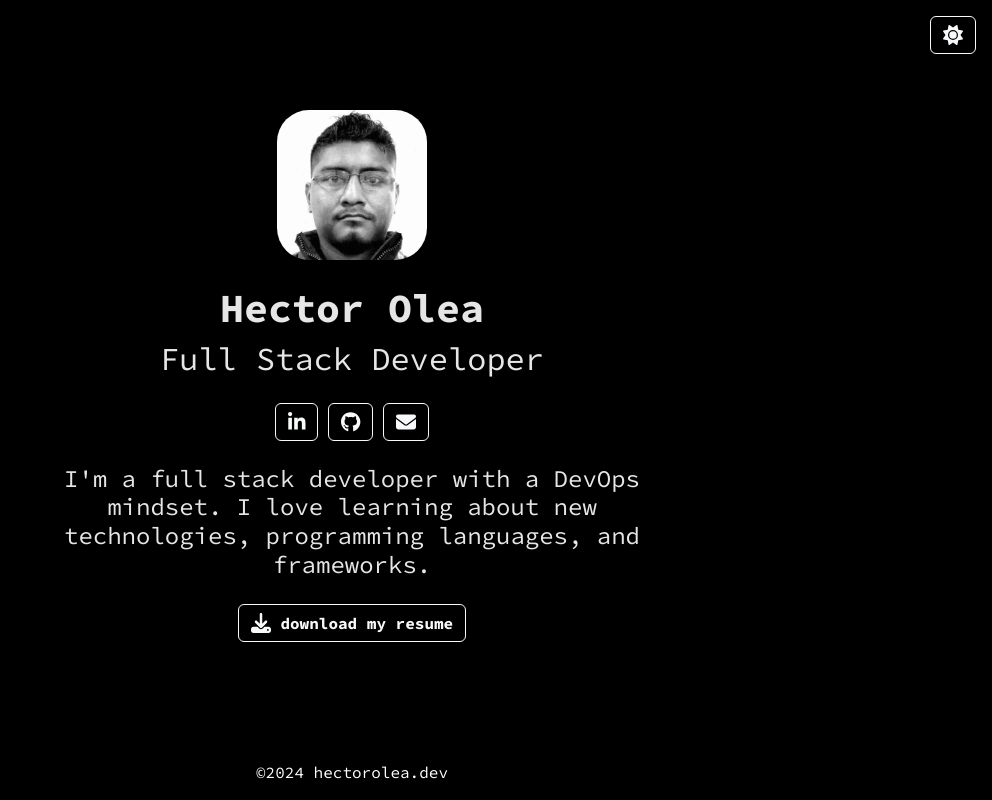
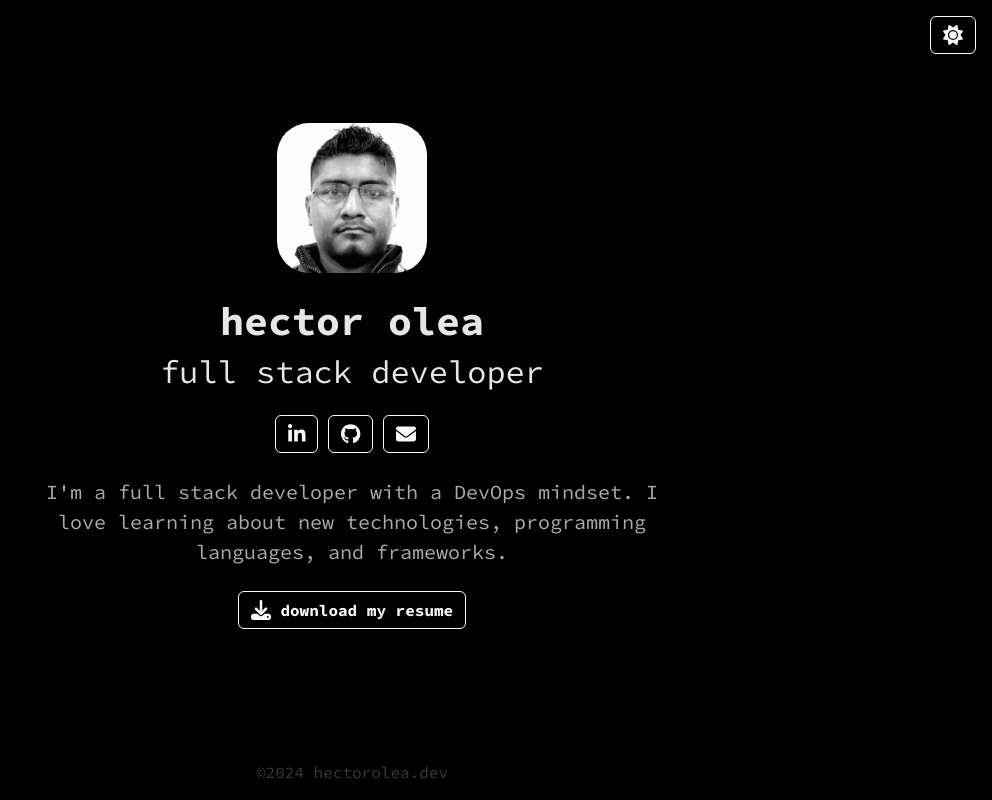
Before and after one commit to hectoroleadev/react-portfolio, a React (Vite) app: page / in a window 1280 px wide. Shown: the whole page, without its empty margins (288-1280 px from the left). Built offline with nearby package versions, Linux system fonts and the light colour scheme.

Commit message:
update colors

```diff
--- a/src/App.css
+++ b/src/App.css
@@ -8,7 +8,7 @@ body {
 }
 
 .cover-container {
-  max-width: 40rem;
+  max-width: 45rem;
 }
 
 .cover-container-landscape {
--- a/src/portfolio/components/AboutSection.jsx
+++ b/src/portfolio/components/AboutSection.jsx
@@ -1,7 +1,7 @@
 export const AboutSection = () => {
   return (
     <section>
-      <p className='h4 text-opacity-75 my-4'>
+      <p className='lead opacity-75 my-4'>
         I&#x27;m a full stack developer with a DevOps mindset. I love learning
         about new technologies, programming languages, and frameworks.
       </p>
--- a/src/portfolio/components/ContactSection.jsx
+++ b/src/portfolio/components/ContactSection.jsx
@@ -23,6 +23,6 @@ ContactSection.propTypes = {
 };
 
 ContactSection.defaultProps = {
-  fullName: 'Hector Olea',
-  role: 'Full Stack Developer',
+  fullName: 'hector olea',
+  role: 'full stack developer',
 };
--- a/src/portfolio/views/ProfileView.jsx
+++ b/src/portfolio/views/ProfileView.jsx
@@ -18,14 +18,21 @@ export const ProfileView = () => {
           className='align-items-center mx-auto'
           style={{ height: isLandscape ? '70vh' : '90vh' }}
         >
-          <Col>
-            <ContactSection />
-            <LinksSection />
-            {!isLandscape && <AboutSection />}
-            {!isLandscape && <DownloadSection />}
-          </Col>
-          {isLandscape && (
+          {isLandscape ? (
+            <>
+              <Col>
+                <ContactSection />
+                <LinksSection />
+              </Col>
+              <Col>
+                <AboutSection />
+                <DownloadSection />
+              </Col>
+            </>
+          ) : (
             <Col>
+              <ContactSection />
+              <LinksSection />
               <AboutSection />
               <DownloadSection />
             </Col>
--- a/src/ui/components/Footer.jsx
+++ b/src/ui/components/Footer.jsx
@@ -1,13 +1,7 @@
-import { useContext } from 'react';
-import { PortfolioContext } from '../../contexts';
-
 export const Footer = () => {
-  const { isDarkTheme } = useContext(PortfolioContext);
   const year = new Date().getFullYear();
 
   return (
-    <footer className={`mt-auto text-${isDarkTheme ? 'white' : 'black'}`}>
-      ©{year} hectorolea.dev
-    </footer>
+    <footer className={`mt-auto  opacity-25`}>©{year} hectorolea.dev</footer>
   );
 };
```
Also changed, not shown: 2 other files (tests, documents, lock files or other folders).
